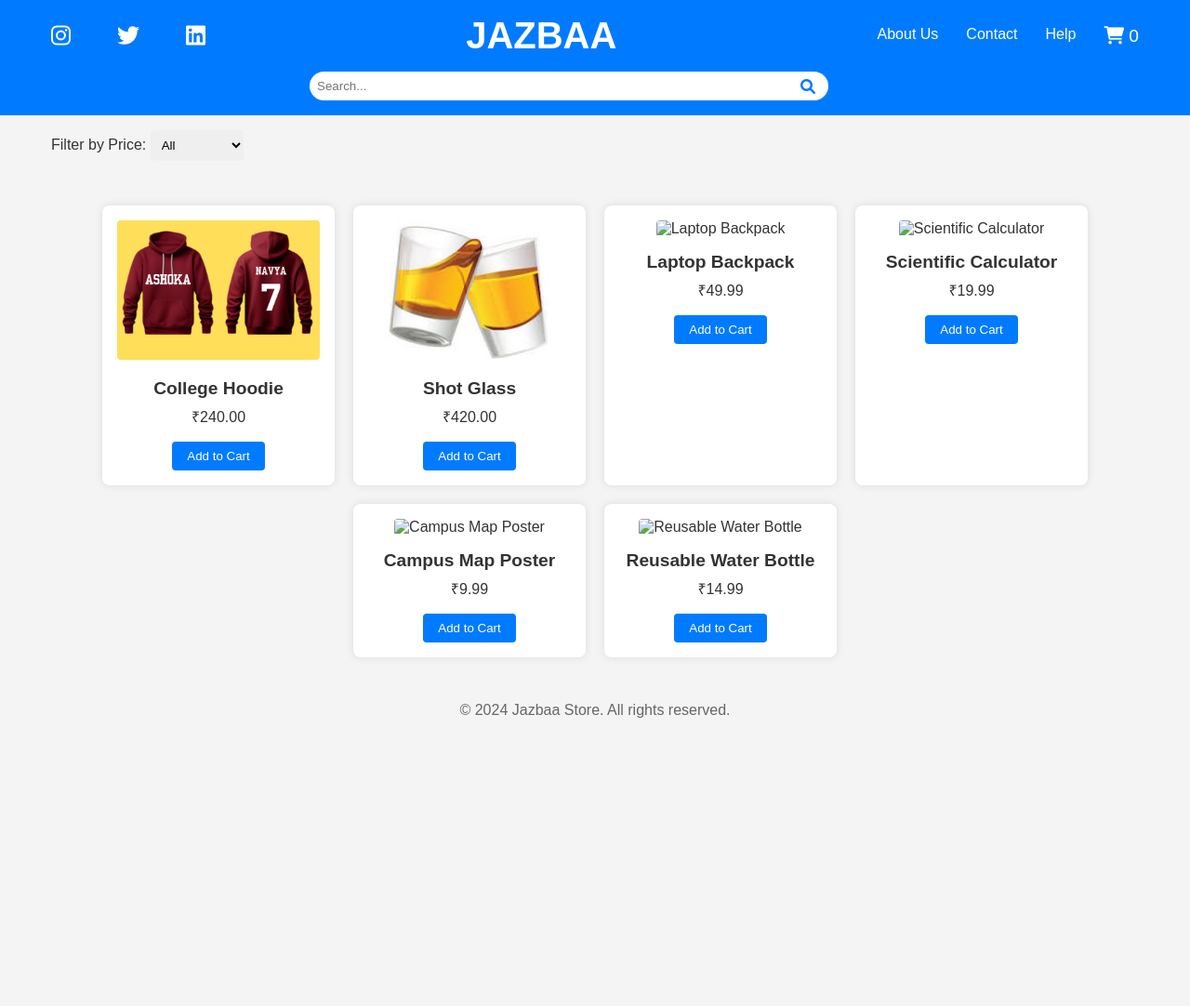
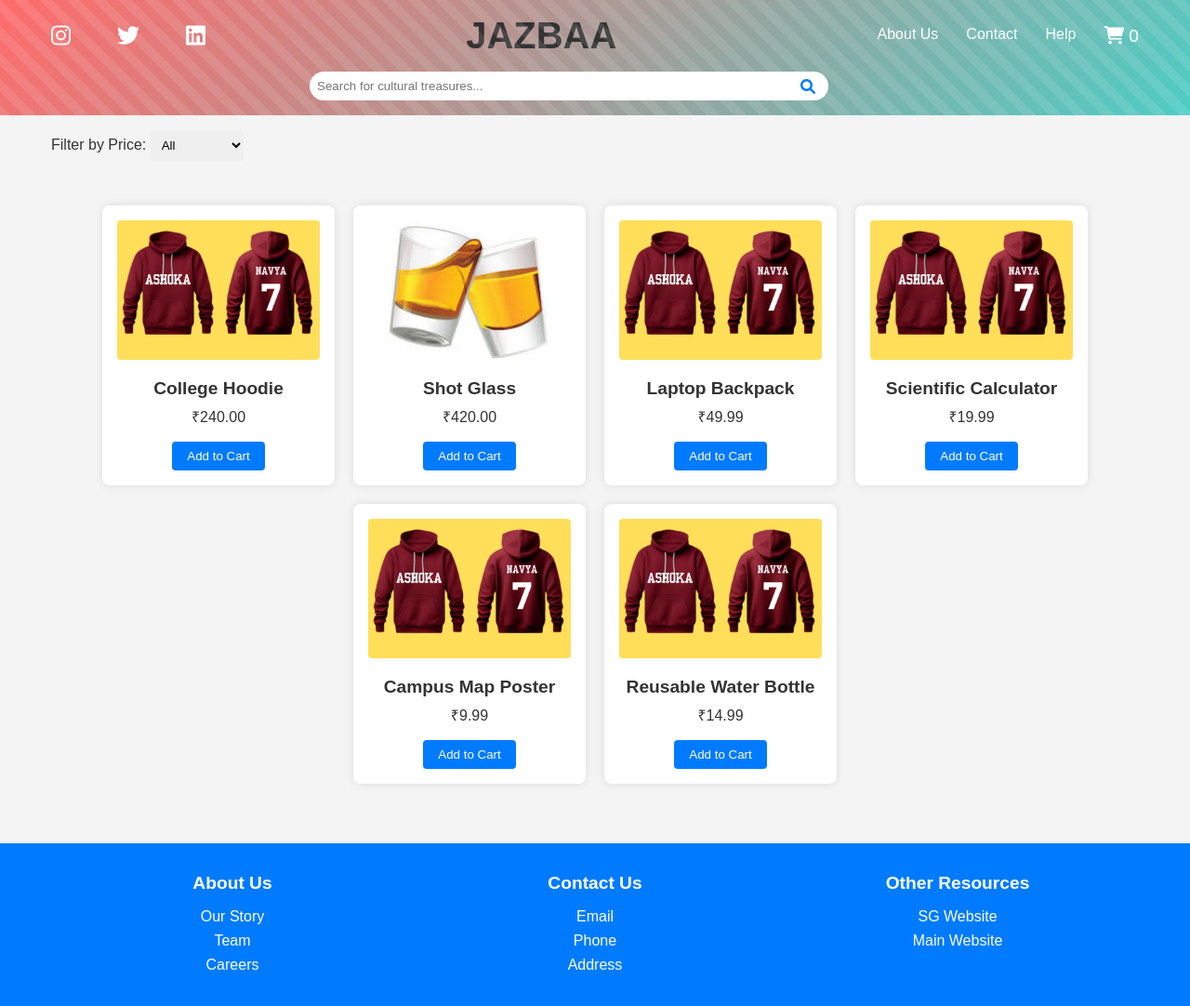
Before and after one commit to none34829/v1-jazbaa, a plain HTML site: page index.html in a window 1280 px wide. Shown: the whole page at 93% size. Before the commit the page ends 800 px from the top, so only its background shows below. Drawn offline with Linux system fonts and the light colour scheme.

Commit message:
jazbaa-ing the website

```diff
--- a/app.js
+++ b/app.js
@@ -2,10 +2,10 @@
     const products = [
       { id: 1, name: 'College Hoodie', price: 240, image: 'ashoka maroon.png' },
       { id: 2, name: 'Shot Glass', price: 420, image: 'download (7).jpg' },
-    { id: 3, name: 'Laptop Backpack', price: 49.99, image: 'backpack.jpg' },
-    { id: 4, name: 'Scientific Calculator', price: 19.99, image: 'calculator.jpg' },
-    { id: 5, name: 'Campus Map Poster', price: 9.99, image: 'poster.jpg' },
-    { id: 6, name: 'Reusable Water Bottle', price: 14.99, image: 'bottle.jpg' },
+      { id: 3, name: 'Laptop Backpack', price: 49.99, image: 'ashoka maroon.png' },
+      { id: 4, name: 'Scientific Calculator', price: 19.99, image: 'ashoka maroon.png' },
+      { id: 5, name: 'Campus Map Poster', price: 9.99, image: 'ashoka maroon.png' },
+      { id: 6, name: 'Reusable Water Bottle', price: 14.99, image: 'ashoka maroon.png' },
     ];
 
     let cartCount = 0;
@@ -18,9 +18,11 @@ const products = [
         const productEl = `
           <div class="product-card">
             <img src="${product.image}" alt="${product.name}">
+            <div class="product-info">
               <h3>${product.name}</h3>
               <p>₹${product.price.toFixed(2)}</p>
-          <button onclick="addToCart()">Add to Cart</button>
+              <button class="add-to-cart" onclick="addToCart()">Add to Cart</button>
+            </div>
           </div>
         `;
         productListEl.innerHTML += productEl;
@@ -33,7 +35,7 @@ const products = [
     }
 
     function searchProducts() {
-    const query = document.getElementById('search').value.toLowerCase();
+      const query = document.getElementById('search-input').value.toLowerCase();
       const filteredProducts = products.filter(product =>
         product.name.toLowerCase().includes(query)
       );
@@ -56,4 +58,8 @@ const products = [
     // Display all products on initial load
     document.addEventListener('DOMContentLoaded', () => {
       displayProducts(products);
+
+      // Add event listener for search input
+      const searchInput = document.getElementById('search-input');
+      searchInput.addEventListener('input', searchProducts);
     });
--- a/index.html
+++ b/index.html
@@ -28,8 +28,8 @@
         </div>
       </div>
       <div class="search-bar">
-        <input type="text" placeholder="Search...">
-        <i class="fas fa-search search-icon"></i>
+        <input type="text" id="search-input" placeholder="Search for cultural treasures...">
+        <i class="fas fa-search search-icon" onclick="searchProducts()"></i>
       </div>
     </div>
   </header>
@@ -51,7 +51,33 @@
   </main>
 
   <footer class="footer">
-    <p>&copy; 2024 Jazbaa Store. All rights reserved.</p>
+    <div class="container">
+      <div class="footer-content">
+        <div class="footer-section">
+          <h3>About Us</h3>
+          <ul>
+            <li><a href="#">Our Story</a></li>
+            <li><a href="#">Team</a></li>
+            <li><a href="#">Careers</a></li>
+          </ul>
+        </div>
+        <div class="footer-section">
+          <h3>Contact Us</h3>
+          <ul>
+            <li><a href="#">Email</a></li>
+            <li><a href="#">Phone</a></li>
+            <li><a href="#">Address</a></li>
+          </ul>
+        </div>
+        <div class="footer-section">
+          <h3>Other Resources</h3>
+          <ul>
+            <li><a href="#">SG Website</a></li>
+            <li><a href="#">Main Website</a></li>
+          </ul>
+        </div>
+      </div>
+    </div>
   </footer>
 
   <script src="app.js"></script>
--- a/styles.css
+++ b/styles.css
@@ -1,4 +1,12 @@
 @import url('https://fonts.googleapis.com/css2?family=Orbitron:wght@400;700&display=swap');
+:root {
+  --primary-color: #FF6B6B;
+  --secondary-color: #4ECDC4;
+  --accent-color: #FFD93D;
+  --text-color: #333;
+  --bg-color: #F8F8F8;
+}
+
 * {
   box-sizing: border-box;
   margin: 0;
@@ -9,13 +17,58 @@ body {
   font-family: Arial, sans-serif;
   background-color: #f4f4f4;
   color: #333;
+  display: flex;
+  flex-direction: column;
+  min-height: 100vh; /* Full viewport height */
+}
+
+main {
+  flex: 1; /* Grow to take up remaining space */
+  padding-bottom: 2rem; /* Add some space for the footer */
 }
 
 .header {
-  background-color: #007bff;
+  background: linear-gradient(135deg, var(--primary-color), var(--secondary-color));
   padding: 1rem 0;
-  color: white;
-  position: relative
+  position: relative;
+  overflow: hidden;
+}
+
+.header::before {
+  content: "";
+  position: absolute;
+  top: -50%;
+  left: -50%;
+  width: 200%;
+  height: 200%;
+  background: repeating-linear-gradient(
+    45deg,
+    transparent,
+    transparent 10px,
+    rgba(255,255,255,0.1) 10px,
+    rgba(255,255,255,0.1) 20px
+  );
+  animation: moveBackground 20s linear infinite;
+}
+
+@keyframes moveBackground {
+  0% {
+    transform: translate(0, 0);
+  }
+  100% {
+    transform: translate(50%, 50%);
+  }
+}
+
+.header-content {
+  position: relative;
+  z-index: 1;
+}
+
+.header-top {
+  display: flex;
+  justify-content: space-between;
+  align-items: center;
 }
 
 .container {
@@ -24,11 +77,6 @@ body {
   padding: 0 15px;
 }
 
-.header-top {
-  display: flex;
-  justify-content: space-between;
-  align-items: center;
-}
 
 .social-icons {
   display: flex;
@@ -79,12 +127,14 @@ body {
   width: 45%;
   border-radius: 20px;
   border: none;
+  z-index: 1; /* Ensure it's above other elements */
 }
 
 .search-icon {
   margin-left: -30px;
   color: #007bff;
   cursor: pointer;
+  z-index: 1; /* Ensure search icon is clickable */
 }
 
   .filter {
@@ -144,11 +194,49 @@ body {
     background-color: #0056b3;
   }
 
-  .footer {
-    background-color: #f4f4f4;
-    text-align: center;
-    padding: 1rem 0;
-    color: #666;
+.footer {
+  background-color: #007bff;
+  color: white;
+  padding: 2rem 0;
+  position: relative;
+  bottom: 0;
+  width: 100%;
+  text-align: center;
+}
+
+  .footer-content {
+    display: flex;
+    justify-content: space-between;
+    flex-wrap: wrap;
+  }
+
+  .footer-section {
+    flex: 1;
+    min-width: 200px;
+    margin-bottom: 1rem;
+  }
+
+  .footer-section h3 {
+    font-size: 1.2rem;
+    margin-bottom: 1rem;
+  }
+
+  .footer-section ul {
+    list-style-type: none;
+    padding: 0;
+  }
+
+  .footer-section ul li {
+    margin-bottom: 0.5rem;
+  }
+
+  .footer-section ul li a {
+    color: white;
+    text-decoration: none;
+  }
+
+  .footer-section ul li a:hover {
+    text-decoration: underline;
   }
 
 
```
Also changed, not shown: download (8).jpg (added), download.jpg (added). Lines whose indentation alone changed are shown as unchanged.
